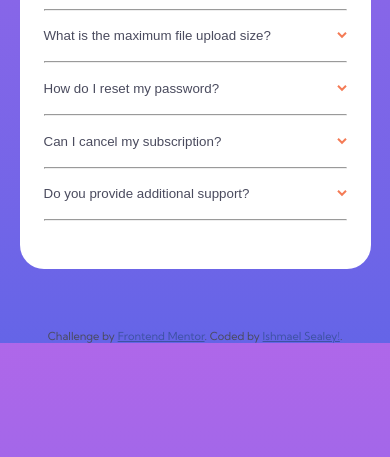
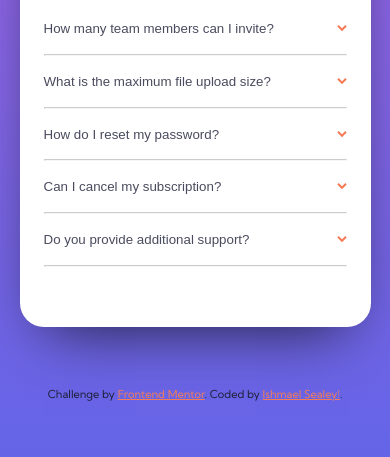
Before and after one commit to Ishmaelsealey/fem-accortion-card, a plain HTML site: page index.html in a window 390 px wide. Shown: the part 387-844 px from the top of the page. Drawn offline with Linux system fonts and the light colour scheme.

Commit message:
mobile styles complete

```diff
--- a/dist/css/styles.css
+++ b/dist/css/styles.css
@@ -9,6 +9,7 @@ body {
   font-family: "Kumbh Sans", sans-serif;
   font-size: 12px;
   font-weight: 400;
+  min-height: 100vh;
   background: linear-gradient(hsl(273deg, 75%, 66%), hsl(240deg, 73%, 65%));
   display: flex;
   flex-direction: column;
@@ -22,6 +23,7 @@ main {
   margin: 12em 0 5em;
   border-radius: 2em;
   width: 90vw;
+  box-shadow: 0 2em 5em -2em hsl(238deg, 29%, 16%);
 }
 
 #image {
@@ -32,7 +34,7 @@ main {
 }
 
 #faq {
-  padding: 0 2em 3em;
+  padding: 0 2em 4em;
 }
 
 .womanIllustration {
@@ -49,7 +51,7 @@ main {
 
 hr {
   color: hsl(240deg, 5%, 91%);
-  background-color: hsl(240deg, 5%, 91%);
+  opacity: 50%;
   margin: 1em 0;
 }
 
@@ -80,32 +82,35 @@ h1 {
   text-align: left;
 }
 
-.faqanswer {
-  line-height: 1.5em;
-}
-
 .dropdownbutton:hover {
   cursor: pointer;
 }
 
 .dropdownbutton:focus {
   font-weight: 700;
+  color: hsl(238deg, 29%, 16%);
 }
 .dropdownbutton:focus svg {
   transform: scaleY(-1);
 }
+.dropdownbutton:focus + .faqanswer {
+  display: block;
+}
 
 .faqanswer {
+  margin-top: 0.5em;
+  line-height: 1.5em;
   display: none;
 }
 
 .attribution {
   font-size: 11px;
   text-align: center;
+  color: hsl(238deg, 29%, 16%);
+  margin-bottom: 1em;
 }
-
 .attribution a {
-  color: hsl(228deg, 45%, 44%);
+  color: hsl(14deg, 88%, 65%);
 }
 
 /*# sourceMappingURL=styles.css.map */
--- a/dist/scss/input.scss
+++ b/dist/scss/input.scss
@@ -17,6 +17,7 @@ body {
 	font-family: 'Kumbh Sans', sans-serif;
 	font-size: 12px;
 	font-weight: 400;
+	min-height: 100vh;
 	background: $bg_gradient;
 	display: flex;
 	flex-direction: column;
@@ -30,6 +31,7 @@ main {
 	margin: 12em 0 5em;
 	border-radius: 2em;
 	width: 90vw;
+	box-shadow: 0 2em 5em -2em $desatBlue;
 }
 
 #image {
@@ -40,7 +42,7 @@ main {
 }
 
 #faq {
-	padding: 0 2em 3em;
+	padding: 0 2em 4em;
 }
 
 .womanIllustration {
@@ -57,7 +59,7 @@ main {
 
 hr {
 	color: $divider-gray;
-	background-color: $divider-gray;
+	opacity: 50%;
 	margin: 1em 0;
 }
 
@@ -88,27 +90,30 @@ h1 {
 	}
 }
 
-.faqanswer {
-	line-height: 1.5em;
-}
-
 .dropdownbutton:hover {
 	cursor: pointer;
 }
 
 .dropdownbutton:focus {
 	font-weight: 700;
+	color: $desatBlue;
 	svg {
 		transform: scaleY(-1);
+	}
+	+ .faqanswer {
+		display: block;
+		// animation: open 1s ease-in-out 1 running;
 	}
 }
 
 .faqanswer {
+	margin-top: 0.5em;
+	line-height: 1.5em;
 	display: none;
 	// height: 0;
 	// opacity: 0;
 	// overflow: hidden;
-	// animation: open 1s ease-in-out 0;
+	// animation-play-state: paused;
 }
 
 // @keyframes open {
@@ -117,10 +122,11 @@ h1 {
 // 		opacity: 0;
 // 	}
 // 	50% {
-// 		height: min-content;
+// 		height: fit-content;
 // 		opacity: 0;
 // 	}
 // 	100% {
+// 		height: fit-content;
 // 		opacity: 100%;
 // 	}
 // }
@@ -128,5 +134,9 @@ h1 {
 .attribution {
 	font-size: 11px;
 	text-align: center;
+	color: $desatBlue;
+	margin-bottom: 1em;
+	a {
+	color: $softRed;
+	}
 }
-.attribution a { color: hsl(228, 45%, 44%); }
```
Also changed, not shown: 1 other file.
